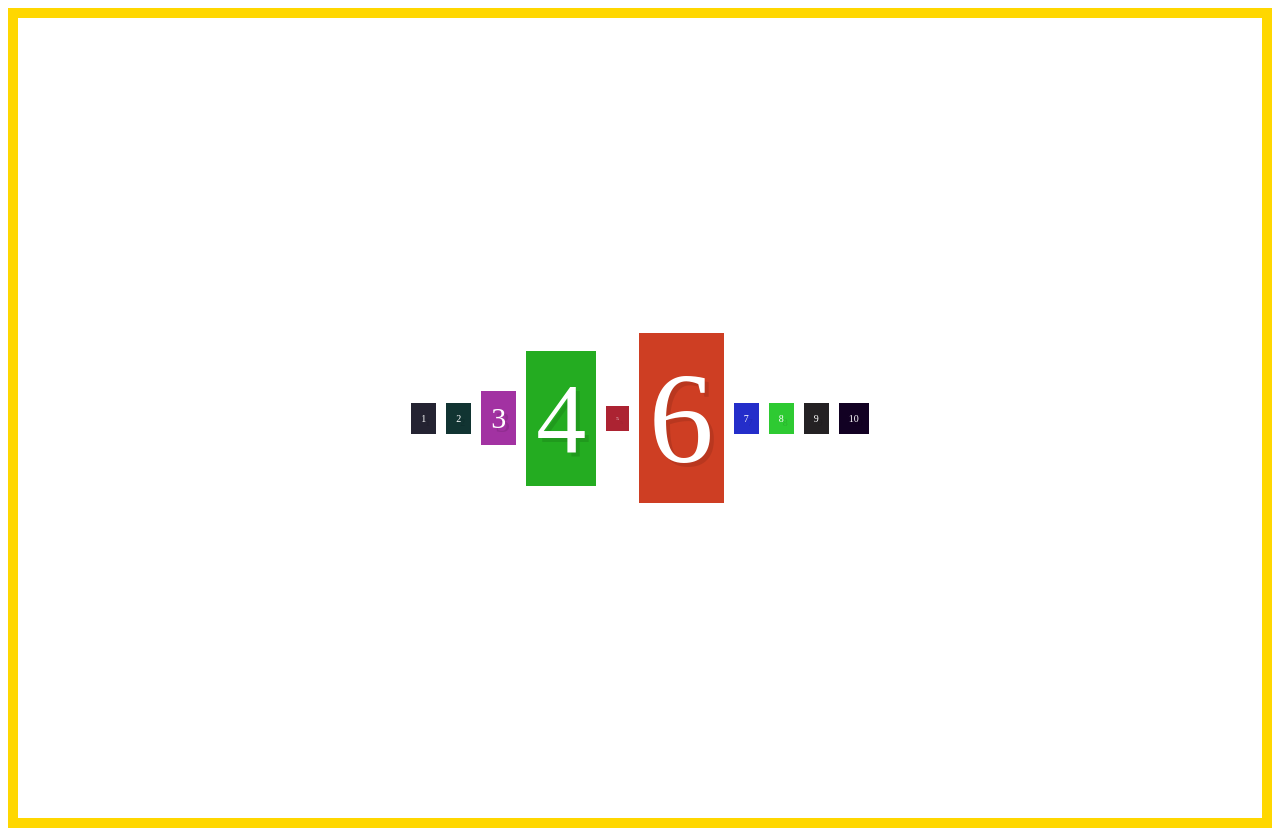
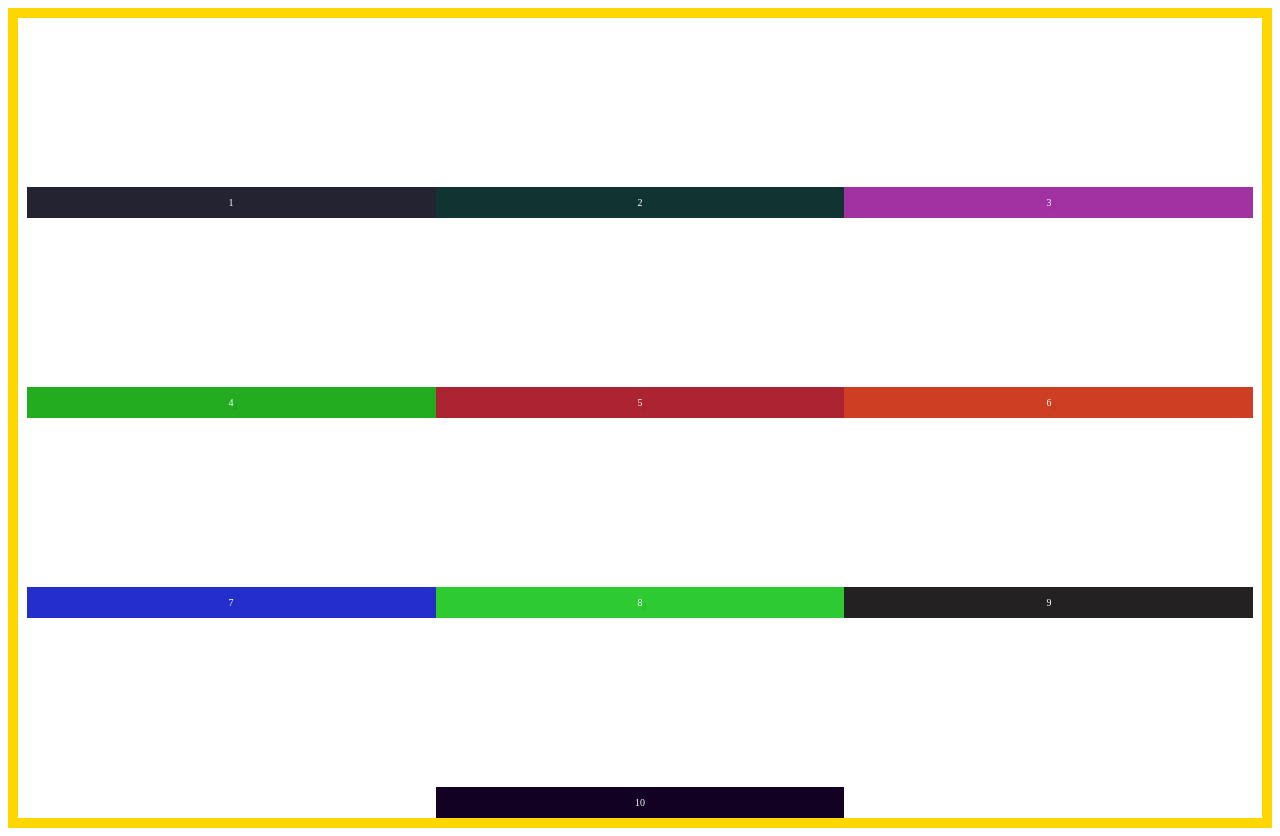
Before and after one commit to ravitejagGitHub/expert-css, a plain HTML site: page css-flex/index.html in a window 1280 px wide. Drawn offline with Linux system fonts and the light colour scheme.

Commit message:
align items

```diff
--- a/css-flex/style.css
+++ b/css-flex/style.css
@@ -18,7 +18,7 @@
     flex-direction: row;
     flex-wrap: wrap;
     justify-content: center;
-    align-items: center;
+    align-items: flex-end ;
   }
 
   .box{
@@ -27,9 +27,9 @@
     text-align : center;
     text-shadow : 4px 4px 0 rgba(0,0,0,0.1);
     padding: 10px;
-    margin: 5px;
+    width: 30.39vw;
   }
-  .box3{
+  /* .box3{
     font-size: 30px;
   }
 
@@ -42,4 +42,4 @@
   }
   .box5{
     font-size: 5px;
-  }
+  } */
```
